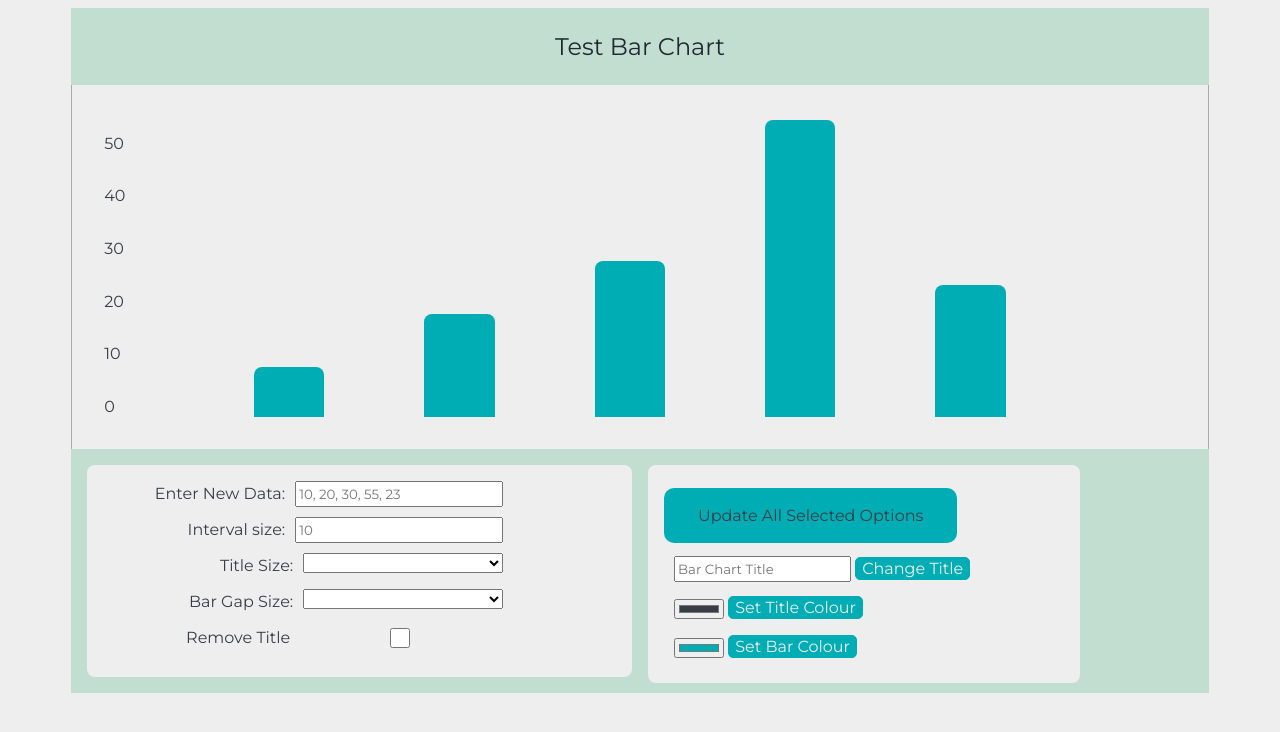
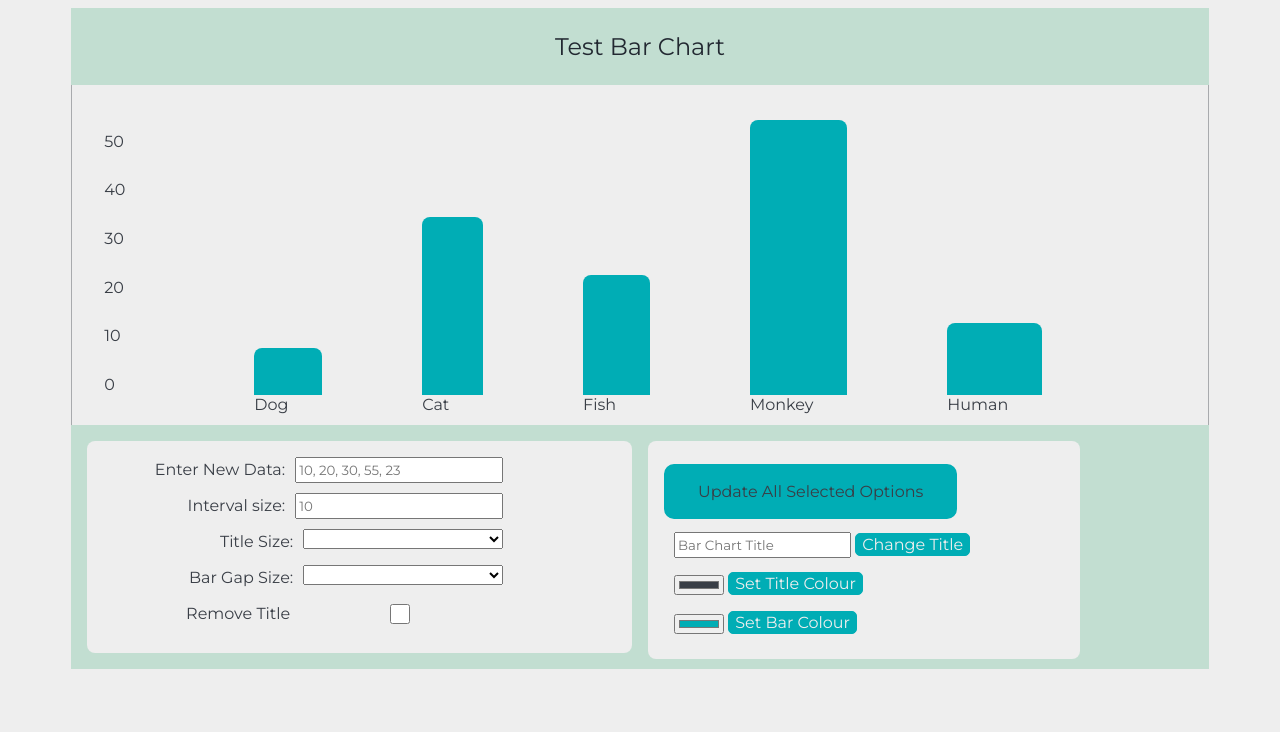
Before and after one commit to Cwarcup/stretch-project-1, a website: page index.html in a window 1280 px wide. Drawn offline with nearby package versions, Linux system fonts and the light colour scheme.

Commit message:
labels added

```diff
--- a/index.css
+++ b/index.css
@@ -33,7 +33,7 @@ body {
   max-height: 600px;
   background-color: #eeeeee;
   color: #393e46;
-  padding: 2em;
+  padding: 2em 2em 0.5em 2em;
   border-left: 1px solid #393e4663;
   border-right: 1px solid #393e4663;
 }
--- a/index.js
+++ b/index.js
@@ -1,8 +1,8 @@
-let testData = [10, 20, 30, 55, 23];
+let testData = [10, 35, 22, 55, 12];
 let testOptions = {
   title: "Test Bar Chart",
   barColor: "#00ADB5",
-  labels: ["One", "Two", "three"],
+  labels: ["Dog", "Cat", "Fish", "Monkey", "Human"],
   titleFontSize: "1.5em",
   titleColor: "#222831",
   tickInterval: 10,
@@ -36,6 +36,10 @@ const createBarChart = (data, options, element) => {
       grid-column: ${colStart} / ${colEnd};
       grid-row: ${startingRow - data[i]} / ${maxValue + 2};
       '></div>
+      <div class='dataLabel' style='
+      grid-column: ${colStart} / ${colEnd};
+      grid-row: ${maxValue + 2};
+      '>${labels[i]}</div>
       `
     );
     colStart++;
```
